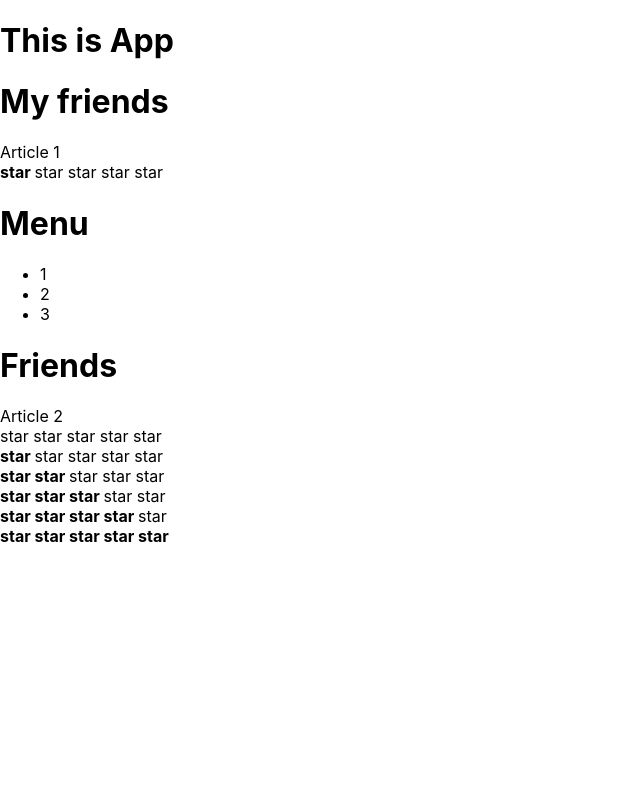
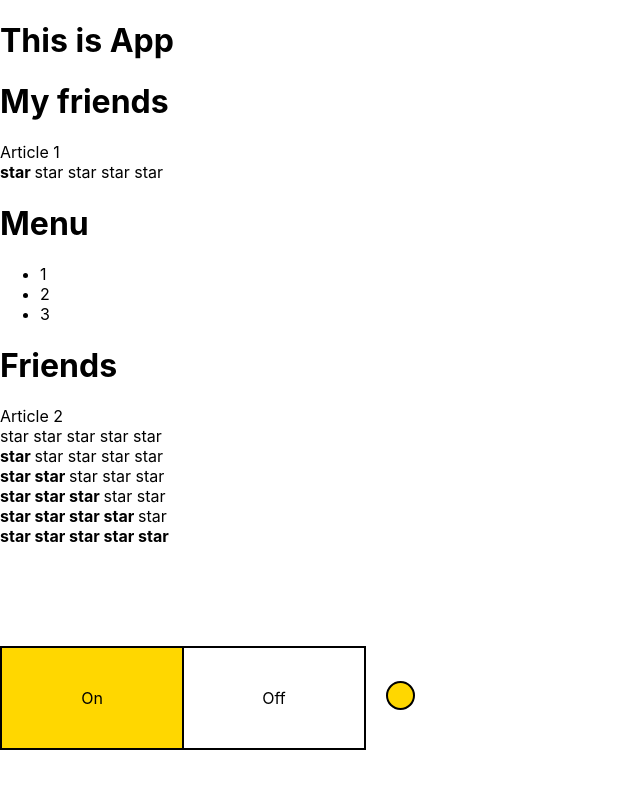
Before and after one commit to IgorFilin/react-kabzda-kak-prosto, a React (Create React App) app: page / in a window 1280 px wide. Shown: the top 788 px of the page, without its empty margins (0-640 px from the left). Built offline with nearby package versions, Linux system fonts and the light colour scheme.

Commit message:
add onOff

```diff
--- a/src/App.tsx
+++ b/src/App.tsx
@@ -2,6 +2,7 @@
 import './App.css';
 import Accordion from "./components/Accordion/Accordion";
 import {Rating} from "./components/Rating/Rating";
+import OnOff from "./components/OnOff/OnOff";
 
 type PageTitlePropsType = {
     title: string
@@ -12,19 +13,25 @@
     console.log('App rendering')
     return (
         <div>
-            <PageTitle title={'This is App'}/>
+            <div><PageTitle title={'This is App'}/>
                 <PageTitle title={'My friends'}/>
+            </div>
             Article 1
-            <Rating value={1}/>
-            <Accordion titleValue={'Menu'} open={true} />
-            <Accordion titleValue={'Friends'} open={false} />
+            <div><Rating value={1}/>
+                <Accordion titleValue={'Menu'} open={true}/>
+                <Accordion titleValue={'Friends'} open={false}/>
+            </div>
             Article 2
-            <Rating value={0}/>
+            <div><Rating value={0}/>
                 <Rating value={1}/>
                 <Rating value={2}/>
                 <Rating value={3}/>
                 <Rating value={4}/>
                 <Rating value={5}/>
+            </div>
+            <div>
+                <OnOff value={true}/>
+            </div>
         </div>
 
     );
--- /dev/null
+++ b/src/components/OnOff/OnOff.module.css
@@ -0,0 +1,72 @@
+.content {
+    margin-top: 100px;
+}
+
+.on {
+    border: 2px black;
+    border-style: solid;
+    display: inline-block;
+    padding: 40px;
+    width: 100px;
+    text-align: center;
+}
+
+.off {
+    border: 2px black;
+    border-style: solid;
+    border-left: 0px;
+    display: inline-block;
+    width: 100px;
+    padding: 40px;
+    text-align: center;
+}
+
+.signal {
+    background-color: red;
+    position: absolute;
+    display: inline-block;
+    width: 25px;
+    height: 25px;
+    border: 2px black;
+    border-style: solid;
+    border-radius: 50%;
+    margin-left: 20px;
+    margin-top: 35px;
+}
+
+.activOn {
+    background-color: gold;
+    border: 2px black;
+    border-style: solid;
+    display: inline-block;
+    width: 100px;
+    padding: 40px;
+    text-align: center;
+
+}
+
+.activOff {
+
+    background-color: gold;
+    border: 2px black;
+    border-left: 0px;
+    border-style: solid;
+    display: inline-block;
+    width: 100px;
+    padding: 40px;
+    text-align: center;
+
+}
+
+.activeSignal {
+    background-color: gold;
+    position: absolute;
+    display: inline-block;
+    width: 25px;
+    height: 25px;
+    border: 2px black;
+    border-style: solid;
+    border-radius: 50%;
+    margin-left: 20px;
+    margin-top: 35px;
+}
--- /dev/null
+++ b/src/components/OnOff/OnOff.tsx
@@ -0,0 +1,25 @@
+import classes from './OnOff.module.css'
+
+
+type OnOffTypeProps = {
+    value:boolean
+}
+
+function OnOff (props:OnOffTypeProps){
+
+
+
+
+    return(
+        <div className={classes.content}>
+            {props.value && <div className={classes.activOn}>On</div>}
+            {!props.value && <div className={classes.on}>On</div>}
+            {!props.value && <div className={classes.activOff}>Off</div>}
+            {props.value && <div className={classes.off}>Off</div>}
+            {props.value && <div className={classes.activeSignal}></div>}
+            {!props.value && <div className={classes.signal}></div>}
+        </div>
+    )
+}
+
+export default OnOff
```
Lines whose indentation alone changed are shown as unchanged.
